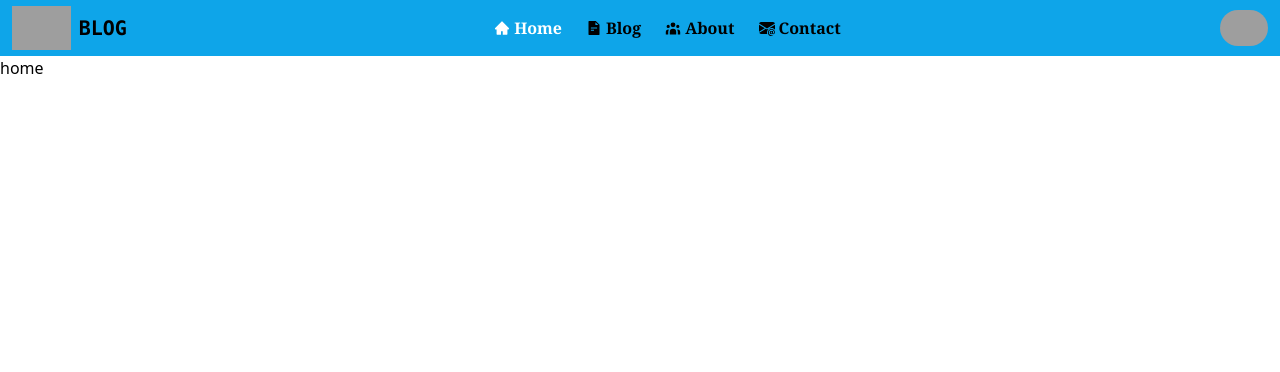
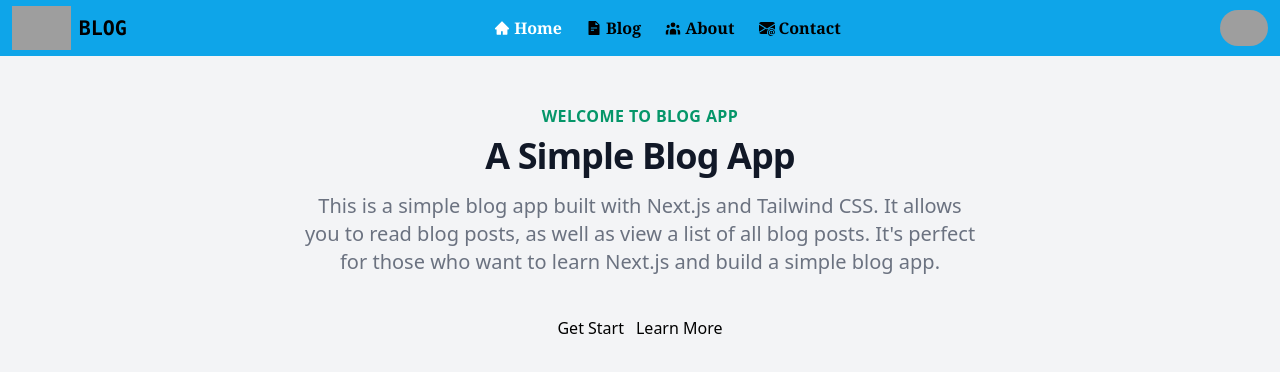
Before and after one commit to aliseyedi01/Next.js-Blog-App, a Next.js app: page /home in a window 1280 px wide. Shown: the top 372 px of the page. Built offline with nearby package versions, Linux system fonts and the light colour scheme; grey boxes are pictures that could not be loaded.

Commit message:
feat ( home ) : update home page

```diff
--- a/pages/home/index.jsx
+++ b/pages/home/index.jsx
@@ -1,11 +1,50 @@
 import PageMetaHead from "@/components/MetaHead/PageMetaHead";
+import Link from "next/link";
+import { Button } from "primereact/button";
 import React from "react";
 
 export default function home() {
   return (
-    <div>
-      <PageMetaHead title="Home" />
-      home
-    </div>
+    <>
+      <PageMetaHead title="Blog App" />
+
+      <div className="bg-gray-100 min-h-screen">
+        <div className="max-w-5xl mx-auto py-12 px-4 sm:px-6 lg:px-8">
+          <div className="lg:text-center">
+            <h2 className="text-base text-emerald-600 font-semibold tracking-wide uppercase">
+              Welcome to Blog App
+            </h2>
+            <p className="mt-2 text-3xl leading-8 font-extrabold tracking-tight text-gray-900 sm:text-4xl">
+              A Simple Blog App
+            </p>
+            <p className="mt-4 max-w-2xl text-xl text-gray-500 lg:mx-auto">
+              This is a simple blog app built with Next.js and Tailwind CSS. It allows you to read
+              blog posts, as well as view a list of all blog posts. It's perfect for those who want
+              to learn Next.js and build a simple blog app.
+            </p>
+            <div className="mt-10 flex sm:justify-center lg:justify-center gap-3">
+              <Link href="/blog">
+                <Button
+                  type="button"
+                  label="Get Start"
+                  icon="pi pi-slack"
+                  severity="danger"
+                  raised
+                />
+              </Link>
+              <Link href="/home#">
+                <Button
+                  icon="pi pi-users"
+                  type="button"
+                  label="Learn More"
+                  raised
+                  severity="info"
+                />
+              </Link>
+            </div>
+          </div>
+        </div>
+      </div>
+    </>
   );
 }
```
